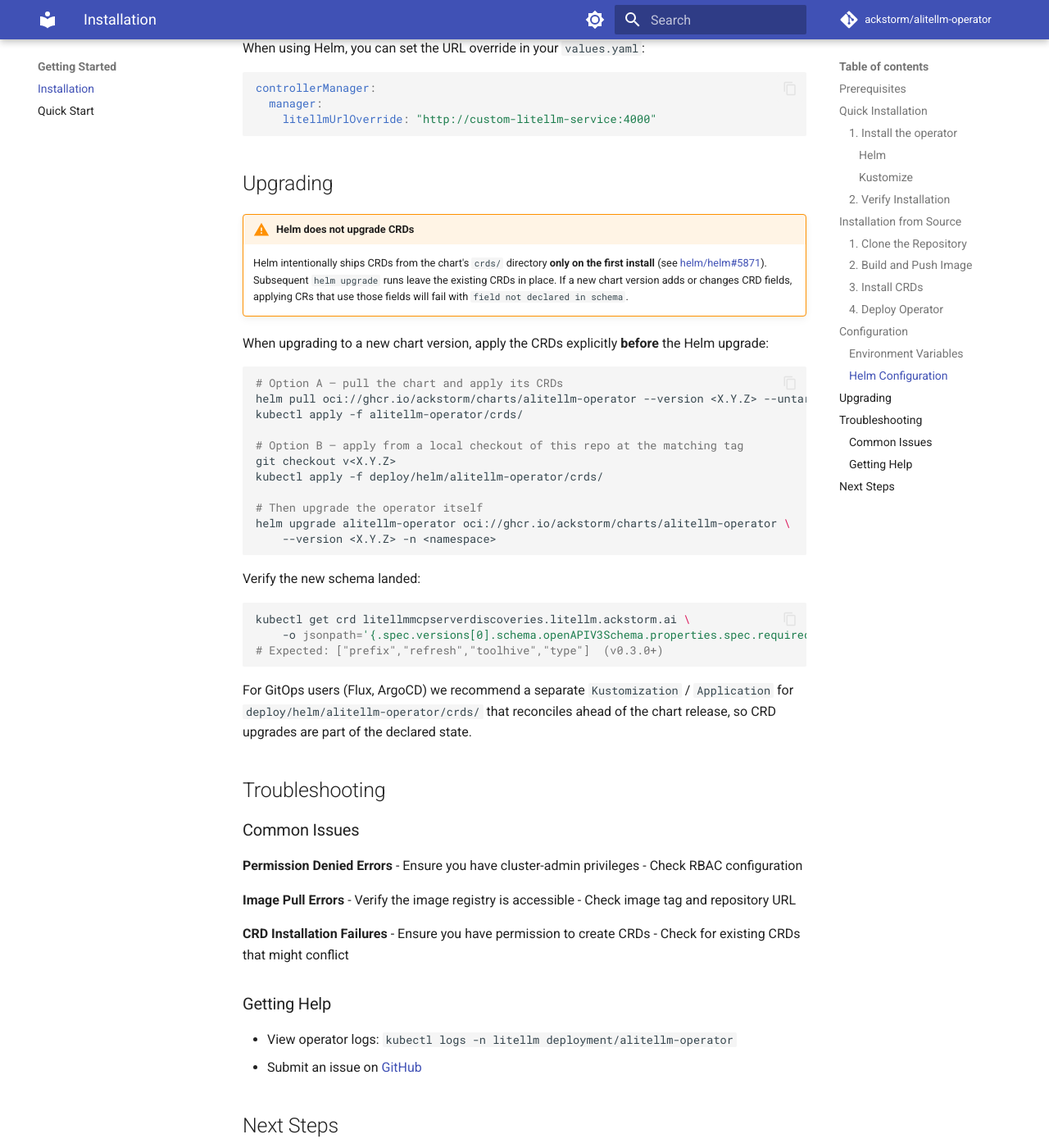
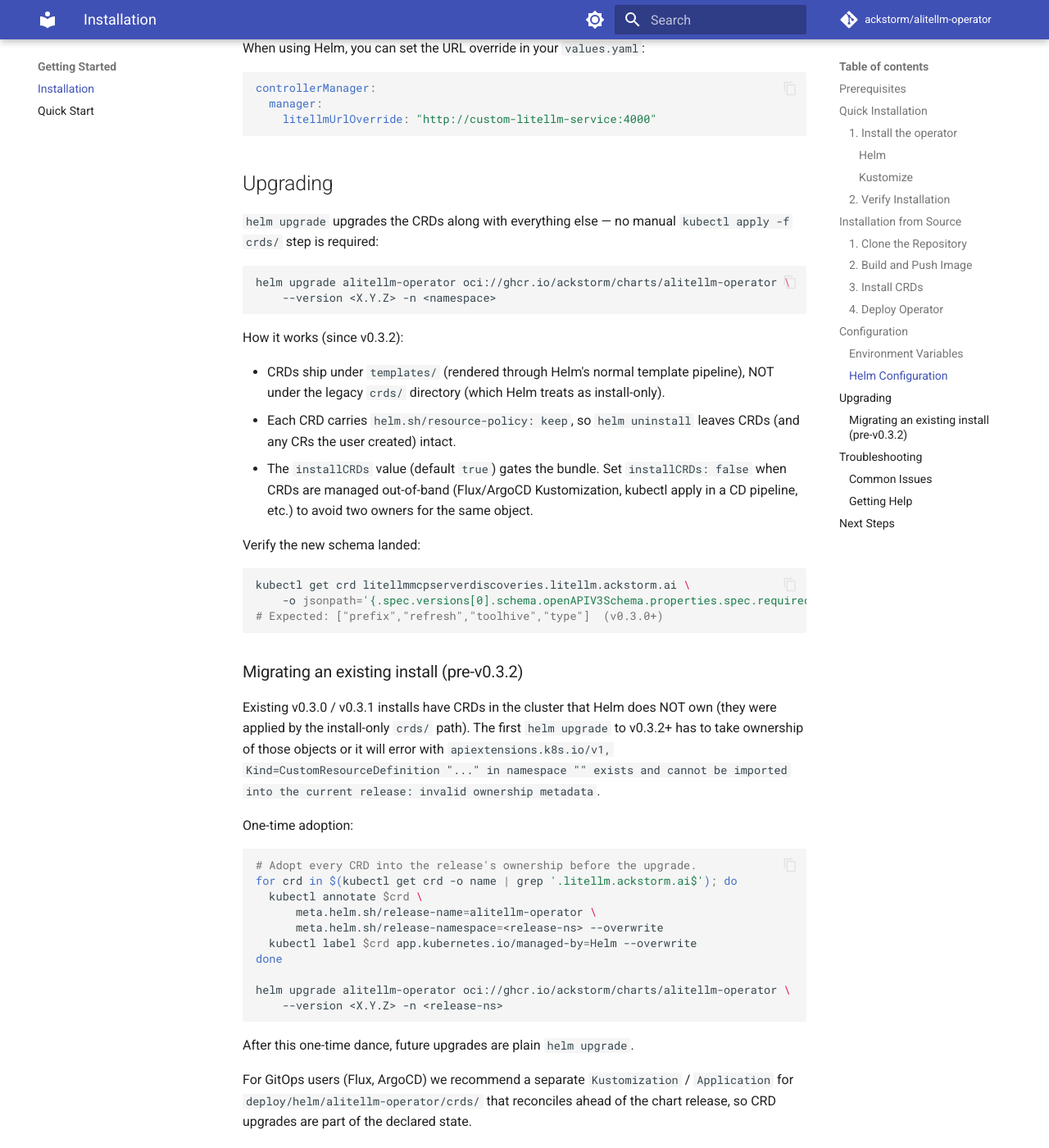
Before and after one commit to ackstorm/alitellm-operator, an MkDocs documentation site: the page built from docs/getting-started/installation.md, in a window 1280 px wide and 1400 px high, scrolled down 2141 px. Shown: the whole window at 82% size. Built offline with MkDocs 1.6.1 and Material for MkDocs 9.7.7, drawn with Linux system fonts in a browser that asks for light colours; comment, search, counter and statistics services are not loaded; the version menu is left out.

Commit message:
helm(crds): manage CRDs as Helm templates with resource-policy keep
Move the chart's CRDs out of the install-only `crds/` directory and
into `templates/` so `helm upgrade` upgrades them along with every
other resource. Closes the Helm CRD upgrade gotcha that left the
prior modelID schema rename (FIX6 H-2) invisible in the cluster until
a manual `kubectl apply -f .../crds/` was run out-of-band.

Mechanics:

  - Rename deploy/helm/alitellm-operator/crds/ -> crd-sources/.
    The `crds/` directory name is reserved by Helm for install-only
    CRDs; renaming opts out of that legacy lifecycle so the new
    templates/crds.yaml takes full ownership.
  - Add templates/crds.yaml: loops over crd-sources/*.yaml and emits
    each one verbatim, gated by .Values.installCRDs.
  - Add `installCRDs: true` to values.yaml. Opt out (false) when CRDs
    are managed out-of-band by Flux/ArgoCD or a CD pipeline.
  - Inject `helm.sh/resource-policy: keep` into every CRD via
    scripts/helm-inject-crd-annotation.py so `helm uninstall` leaves
    CRDs (and the user's CRs) intact.
  - Update `make helm-sync` to copy from config/crd/bases/ into the
    new crd-sources/ dir and run the injector. Idempotent.

Docs:

  - docs/getting-started/installation.md: rewrite the Upgrading
    section. `helm upgrade` now upgrades CRDs; no more manual apply
    step. Adds a one-time migration block for v0.3.0/v0.3.1 installs
    so the upgrade does not error with "exists and cannot be imported
    into the current release".
  - CLAUDE.md: remove the now-obsolete "❌ helm upgrade after CRD
    schema change" failure mode.
  - references/docs/workflow.md: mark the corresponding recovery row
    as pre-v0.3.2 only.

Validation:
  - helm template renders 8 CRDs, each carrying the keep annotation.
  - helm template --set installCRDs=false renders 0 CRDs.
  - helm lint clean.
  - envtest-fast green (controller + toolhive packages).

````diff
--- a/docs/getting-started/installation.md
+++ b/docs/getting-started/installation.md
@@ -90,29 +90,25 @@
 
 ## Upgrading
 
-!!! warning "Helm does not upgrade CRDs"
-    Helm intentionally ships CRDs from the chart's `crds/` directory **only
-    on the first install** (see [helm/helm#5871](https://github.com/helm/helm/issues/5871)).
-    Subsequent `helm upgrade` runs leave the existing CRDs in place. If a
-    new chart version adds or changes CRD fields, applying CRs that use
-    those fields will fail with `field not declared in schema`.
-
-When upgrading to a new chart version, apply the CRDs explicitly **before**
-the Helm upgrade:
+`helm upgrade` upgrades the CRDs along with everything else — no manual
+`kubectl apply -f crds/` step is required:
 
 ```bash
-# Option A — pull the chart and apply its CRDs
-helm pull oci://ghcr.io/ackstorm/charts/alitellm-operator --version <X.Y.Z> --untar
-kubectl apply -f alitellm-operator/crds/
-
-# Option B — apply from a local checkout of this repo at the matching tag
-git checkout v<X.Y.Z>
-kubectl apply -f deploy/helm/alitellm-operator/crds/
-
-# Then upgrade the operator itself
 helm upgrade alitellm-operator oci://ghcr.io/ackstorm/charts/alitellm-operator \
     --version <X.Y.Z> -n <namespace>
 ```
+
+How it works (since v0.3.2):
+
+- CRDs ship under `templates/` (rendered through Helm's normal template
+  pipeline), NOT under the legacy `crds/` directory (which Helm treats
+  as install-only).
+- Each CRD carries `helm.sh/resource-policy: keep`, so `helm uninstall`
+  leaves CRDs (and any CRs the user created) intact.
+- The `installCRDs` value (default `true`) gates the bundle. Set
+  `installCRDs: false` when CRDs are managed out-of-band (Flux/ArgoCD
+  Kustomization, kubectl apply in a CD pipeline, etc.) to avoid two
+  owners for the same object.
 
 Verify the new schema landed:
 
@@ -121,6 +117,30 @@
     -o jsonpath='{.spec.versions[0].schema.openAPIV3Schema.properties.spec.required}'
 # Expected: ["prefix","refresh","toolhive","type"]  (v0.3.0+)
 ```
+
+### Migrating an existing install (pre-v0.3.2)
+
+Existing v0.3.0 / v0.3.1 installs have CRDs in the cluster that Helm
+does NOT own (they were applied by the install-only `crds/` path). The
+first `helm upgrade` to v0.3.2+ has to take ownership of those objects
+or it will error with `apiextensions.k8s.io/v1, Kind=CustomResourceDefinition "..." in namespace "" exists and cannot be imported into the current release: invalid ownership metadata`.
+
+One-time adoption:
+
+```bash
+# Adopt every CRD into the release's ownership before the upgrade.
+for crd in $(kubectl get crd -o name | grep '.litellm.ackstorm.ai$'); do
+  kubectl annotate $crd \
+      meta.helm.sh/release-name=alitellm-operator \
+      meta.helm.sh/release-namespace=<release-ns> --overwrite
+  kubectl label $crd app.kubernetes.io/managed-by=Helm --overwrite
+done
+
+helm upgrade alitellm-operator oci://ghcr.io/ackstorm/charts/alitellm-operator \
+    --version <X.Y.Z> -n <release-ns>
+```
+
+After this one-time dance, future upgrades are plain `helm upgrade`.
 
 For GitOps users (Flux, ArgoCD) we recommend a separate `Kustomization` /
 `Application` for `deploy/helm/alitellm-operator/crds/` that reconciles
````
Also changed, not shown: CLAUDE.md (+0 -29 lines), references/docs/workflow.md (+1 -1 lines), 20 other files.
